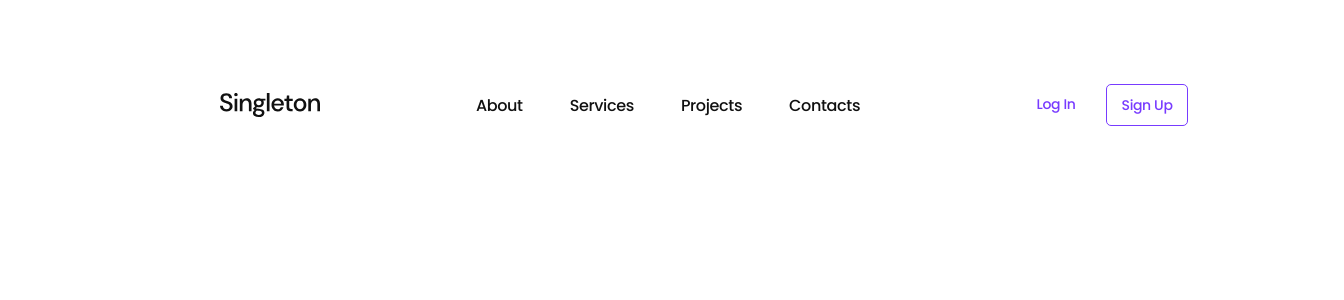
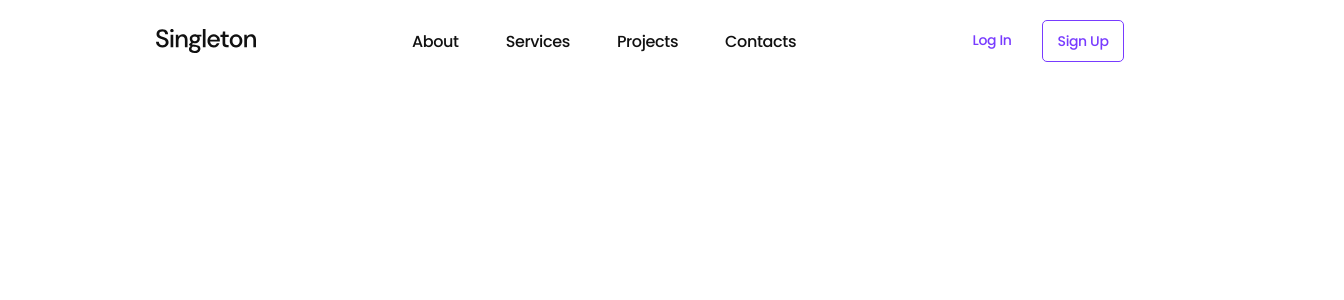
Before and after one commit to JorgeRochaA/singleton, a Vue app: page / in a window 1280 px wide. Shown: the top 300 px of the page, 1344 px wide, since content can reach past the window. Built offline with nearby package versions, Linux system fonts and the light colour scheme.

Commit message:
add navbar

```diff
--- a/package.json
+++ b/package.json
@@ -10,8 +10,7 @@
   },
   "dependencies": {
     "sass": "^1.69.5",
-    "vue": "^3.3.11",
-    "vue-router": "^4.2.5"
+    "vue": "^3.3.11"
   },
   "devDependencies": {
     "@vitejs/plugin-vue": "^4.5.2",
--- a/src/App.vue
+++ b/src/App.vue
@@ -4,7 +4,7 @@ import Navbar from "./shared/components/Navbar.vue";
 
 <template>
   <div id="app">
-    <router-view />
+    <Navbar />
   </div>
 </template>
 
@@ -13,18 +13,20 @@ import Navbar from "./shared/components/Navbar.vue";
   margin: 0;
   padding: 0;
   box-sizing: border-box;
-  scroll-behavior: smooth;
-  scroll-margin-top: 50px;
   font-family: "Rubik", "sans-serif";
+}
 
-  &::-webkit-scrollbar {
-    width: 0px;
-  }
-}
 #app {
-  font-family: Avenir, Helvetica, Arial, sans-serif;
+  position: absolute;
+  top: 0;
+  left: 0;
+  display: flex;
+  justify-content: center;
+  align-items: center;
+  min-width: 100%;
   -webkit-font-smoothing: antialiased;
   -moz-osx-font-smoothing: grayscale;
   text-align: center;
+  overflow-x: hidden;
 }
 </style>
--- a/src/components/Home.vue
+++ /dev/null
@@ -1,17 +0,0 @@
-<script setup>
-import { ref } from "vue";
-import Navbar from "../shared/components/Navbar.vue";
-</script>
-
-<template>
-  <div class="homeView">
-    <Navbar />
-  </div>
-</template>
-
-<style scoped lang="scss">
-.homeView {
-  position: relative;
-  min-height: 100vh;
-}
-</style>
--- a/src/main.js
+++ b/src/main.js
@@ -1,17 +1,7 @@
-import { createApp } from 'vue'
-import { createRouter, createWebHistory } from 'vue-router'
-import './style.css'
-import App from './App.vue'
-import Home from './components/Home.vue'
+import { createApp } from "vue";
+import "./style.css";
+import App from "./App.vue";
 
-const app = createApp(App)
+const app = createApp(App);
 
-const router = createRouter({
-  history: createWebHistory(),
-  routes: [
-    { path: '/', component: Home },
-  ]
-})
-
-app.use(router)
-app.mount('#app')
+app.mount("#app");
--- a/src/shared/components/Navbar.vue
+++ b/src/shared/components/Navbar.vue
@@ -101,6 +101,10 @@ const openNavbar = () => {
 }
 
 nav {
+  position: fixed;
+  top: 0;
+  left: 0;
+  width: 100%;
   &.desktop {
     display: flex;
     align-items: center;
@@ -110,7 +114,6 @@ nav {
     display: none;
   }
   height: 82px;
-  width: 100vw;
   background-color: white;
   @include equalProps;
 
@@ -181,7 +184,6 @@ nav {
 
     &.mobile {
       display: flex;
-      position: relative;
       align-items: center;
       justify-content: space-around;
       svg {
```
Also changed, not shown: 1 other file (tests, documents, lock files or other folders).
